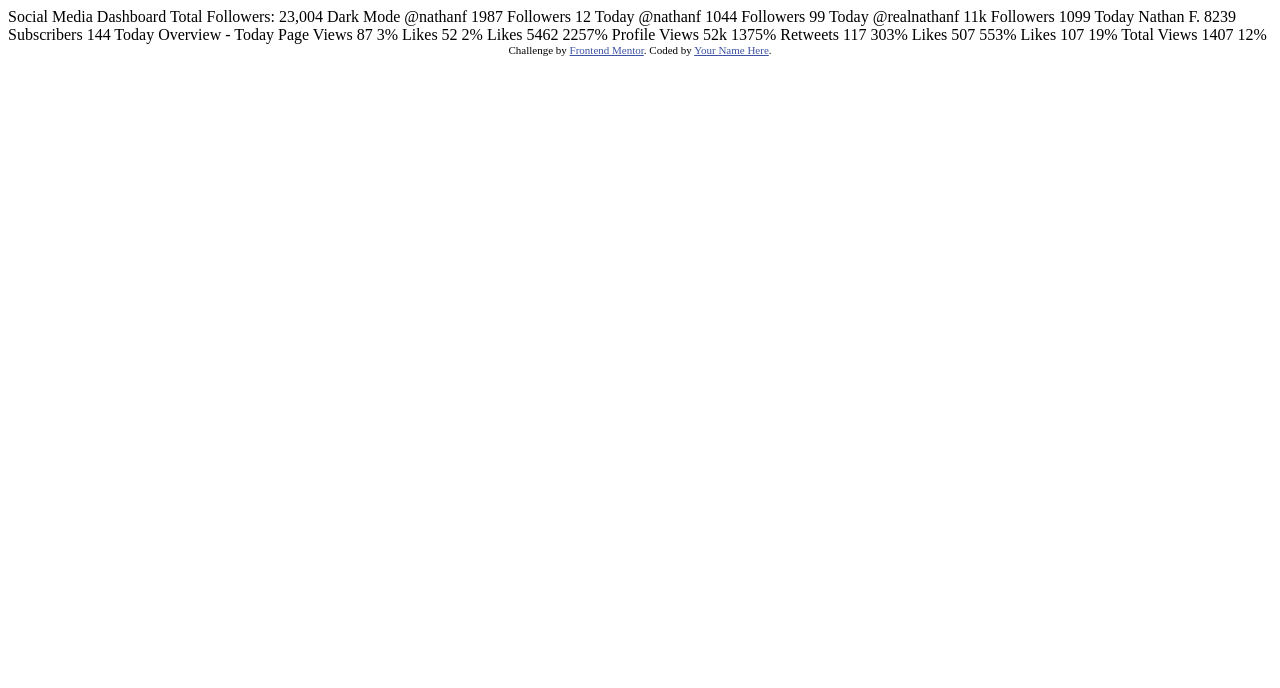
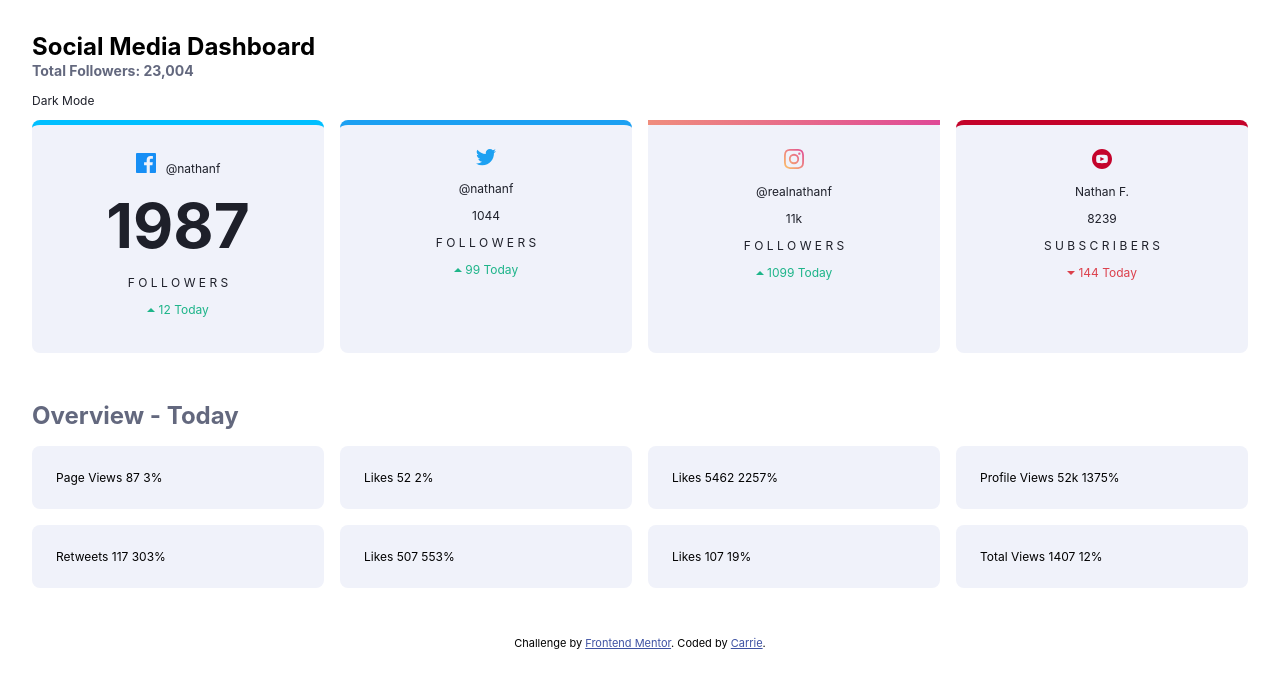
Before and after one commit to cpascale43/SocialMediaDashboard, a plain HTML site: page index.html in a window 1280 px wide. Drawn offline with Linux system fonts and the light colour scheme.

Commit message:
styling: light mode

```diff
--- a/index.html
+++ b/index.html
@@ -1,87 +1,113 @@
 <!DOCTYPE html>
 <html lang="en">
   <head>
-  <meta charset="UTF-8">
-  <meta name="viewport" content="width=device-width, initial-scale=1.0"> <!-- displays site properly based on user's device -->
+    <meta charset="UTF-8" />
+    <meta name="viewport" content="width=device-width, initial-scale=1.0" />
+    <!-- displays site properly based on user's device -->
 
-  <link rel="icon" type="image/png" sizes="32x32" href="./images/favicon-32x32.png">
+    <link
+      rel="icon"
+      type="image/png"
+      sizes="32x32"
+      href="./images/favicon-32x32.png"
+    />
+
+    <link rel="stylesheet" type="text/css" href="styles.css">
 
     <title>Frontend Mentor | [Challenge Name Here]</title>
 
     <!-- Feel free to remove these styles or customise in your own stylesheet 👍 -->
-  <style>
-    .attribution { font-size: 11px; text-align: center; }
-    .attribution a { color: hsl(228, 45%, 44%); }
-  </style>
   </head>
   <body>
+    <div class="top-background">
+      <h1 style="margin-bottom: 1px;">Social Media Dashboard</h1>
+      <h3 style="margin-top: 0;">Total Followers: 23,004</h3>
 
-  Social Media Dashboard
-  Total Followers: 23,004
+      <p>Dark Mode</p>
 
-  Dark Mode
+      <div class="grid">
+        <div class="f">
+          <div class="text">
+            <div class="image">
+              <img
+                class="icon"
+                src="./images/icon-facebook.svg"
+                height="20"
+                width="20"
+              />
+              <p>@nathanf</p>
+            </div>
+            <p class="number">1987</p>
+            <p>F O L L O W E R S</p>
+            <p class="up">
+              <img class="up-icon" src="./images/icon-up.svg" /> 12 Today
+            </p>
+          </div>
+        </div>
 
+        <div class="t">
+          <div class="text">
+            <img src="./images/icon-twitter.svg" />
+            <p>@nathanf</p>
+            <p>1044</p>
+            <p>F O L L O W E R S</p>
+            <p class="up">
+              <img class="up-icon" src="./images/icon-up.svg" /> 99 Today
+            </p>
+          </div>
+        </div>
 
+        <div class="i">
+          <div class="text">
+            <img src="./images/icon-instagram.svg" />
+            <p>@realnathanf</p>
+            <p>11k</p>
+            <p>F O L L O W E R S</p>
+            <p class="up">
+              <img class="up-icon" src="./images/icon-up.svg" /> 1099 Today
+            </p>
+          </div>
+        </div>
 
-  @nathanf
-  1987
-  Followers
-  12 Today
+        <div class="y">
+          <div class="text">
+            <img src="./images/icon-youtube.svg" />
+            <p>Nathan F.</p>
+            <p>8239</p>
+            <p>S U B S C R I B E R S</p>
+            <p class="down">
+              <img class="up-icon" src="./images/icon-down.svg" /> 144 Today
+            </p>
+          </div>
+        </div>
+      </div>
 
-  @nathanf
-  1044
-  Followers
-  99 Today
+      <h1 class="overview">Overview - Today</h1>
 
-  @realnathanf
-  11k
-  Followers
-  1099 Today
+      <div class="grid">
+        <div>Page Views 87 3%</div>
 
-  Nathan F.
-  8239
-  Subscribers
-  144 Today
+        <div>Likes 52 2%</div>
 
+        <div>Likes 5462 2257%</div>
 
+        <div>Profile Views 52k 1375%</div>
 
-  Overview - Today
+        <div>Retweets 117 303%</div>
 
-  Page Views
-  87
-  3%
+        <div>Likes 507 553%</div>
 
-  Likes
-  52
-  2%
+        <div>Likes 107 19%</div>
 
-  Likes
-  5462
-  2257%
-
-  Profile Views
-  52k
-  1375%
-
-  Retweets
-  117
-  303%
-
-  Likes
-  507
-  553%
-
-  Likes
-  107
-  19%
-
-  Total Views
-  1407
-  12%
+        <div>Total Views 1407 12%</div>
+      </div>
 
       <div class="attribution">
-    Challenge by <a href="https://www.frontendmentor.io?ref=challenge" target="_blank">Frontend Mentor</a>.
-    Coded by <a href="#">Your Name Here</a>.
+        Challenge by
+        <a href="https://www.frontendmentor.io?ref=challenge" target="_blank"
+          >Frontend Mentor</a
+        >. Coded by <a href="#">Carrie</a>.
+      </div>
     </div>
   </body>
 </html>
--- /dev/null
+++ b/styles.css
@@ -0,0 +1,96 @@
+.attribution {
+  font-size: 11px;
+  text-align: center;
+}
+.attribution a {
+  color: hsl(228, 45%, 44%);
+}
+
+body {
+  margin: 2rem;
+  font: 12px system-ui;
+  font-family: "Inter", sans-serif;
+}
+
+/* .top-background {
+  background-color: hsl(225, 100%, 98%);
+} */
+
+.grid {
+  display: grid;
+  grid-template-columns: 1fr 1fr 1fr 1fr;
+  grid-gap: 1rem;
+  margin-bottom: 3rem;
+}
+
+.grid > div {
+  background: hsl(227, 47%, 96%);
+  padding: 1.5rem;
+  border-radius: 0.5rem;
+}
+
+p {
+  color: hsl(230, 17%, 14%);
+}
+
+.text {
+  text-align: center;
+}
+
+.image {
+  display: flex;
+  justify-content: center;
+  align-items: baseline;
+}
+
+.icon {
+  margin-right: 10px;
+}
+
+.number {
+  font-weight: 700;
+  font-size: 62px;
+  margin: 0;
+}
+
+.up {
+  color: hsl(163, 72%, 41%);
+}
+
+.up-icon {
+  padding-bottom: 2px;
+}
+
+.down {
+  color: hsl(356, 69%, 56%);
+}
+
+h3 {
+  color: hsl(228, 12%, 44%);
+}
+
+.overview {
+  color: hsl(228, 12%, 44%);
+}
+
+.f {
+  border-top: 5px solid hsl(195, 100%, 50%);
+}
+
+.t {
+  border-top: 5px solid hsl(203, 89%, 53%);
+}
+
+.y {
+  border-top: 5px solid hsl(348, 97%, 39%);
+}
+
+.i {
+  border-top: 5px solid;
+  border-image: linear-gradient(
+      45deg,
+      hsl(37, 97%, 70%),
+      hsl(329, 70%, 58%)
+    )
+    1;
+}
```
Lines whose indentation alone changed are shown as unchanged.
